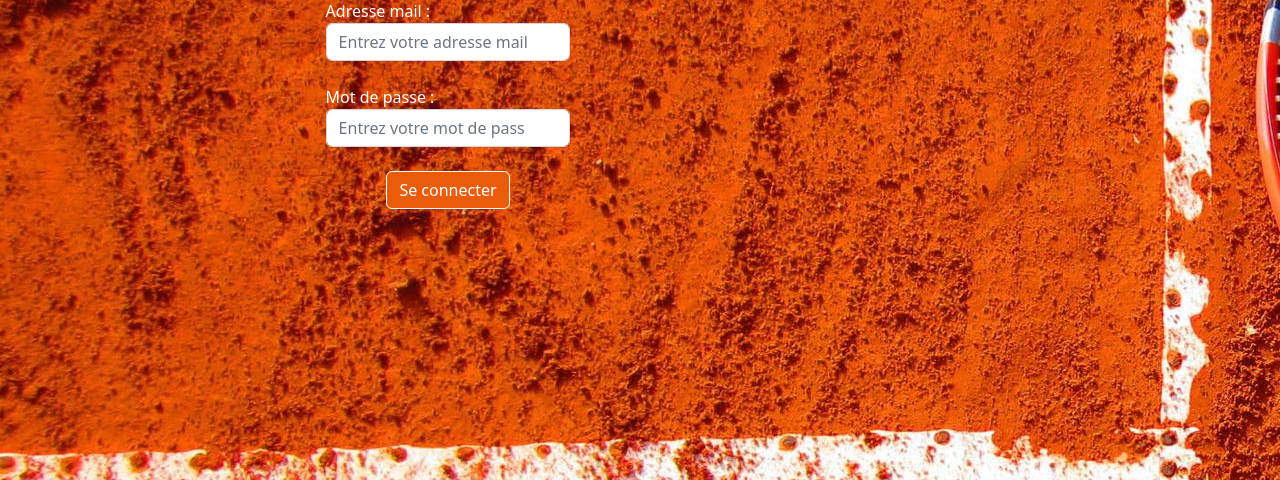
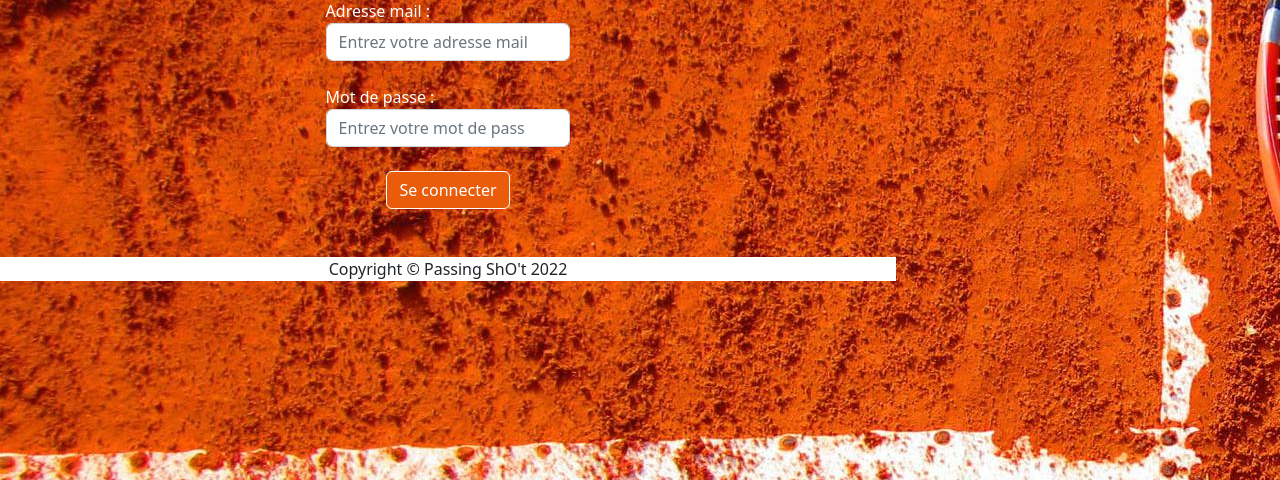
Before and after one commit to Vincent-Mitry/projet-passing-shot-back, a Symfony app: template templates/security/login.html.twig in a window 1280 px wide. Shown: the part 225-705 px from the top of the page. Run offline with Twig, Linux system fonts and the light colour scheme; the template is opened without the code that fills it, so the values that code supplies are empty; some libraries are stand-ins or nearby versions.

Commit message:
yannis-feat/add-footer-login-page

```diff
--- a/templates/security/login.html.twig
+++ b/templates/security/login.html.twig
@@ -48,6 +48,11 @@
             </div>
         </div>
     </section>
+    <footer class="bg-white sticky-footer mt-5">
+            <div class="container my-auto">
+                <div class="text-center my-auto copyright"><span>Copyright © Passing ShO't 2022</span></div>
+            </div>
+    </footer>
 </body>
 
 </html>
```
